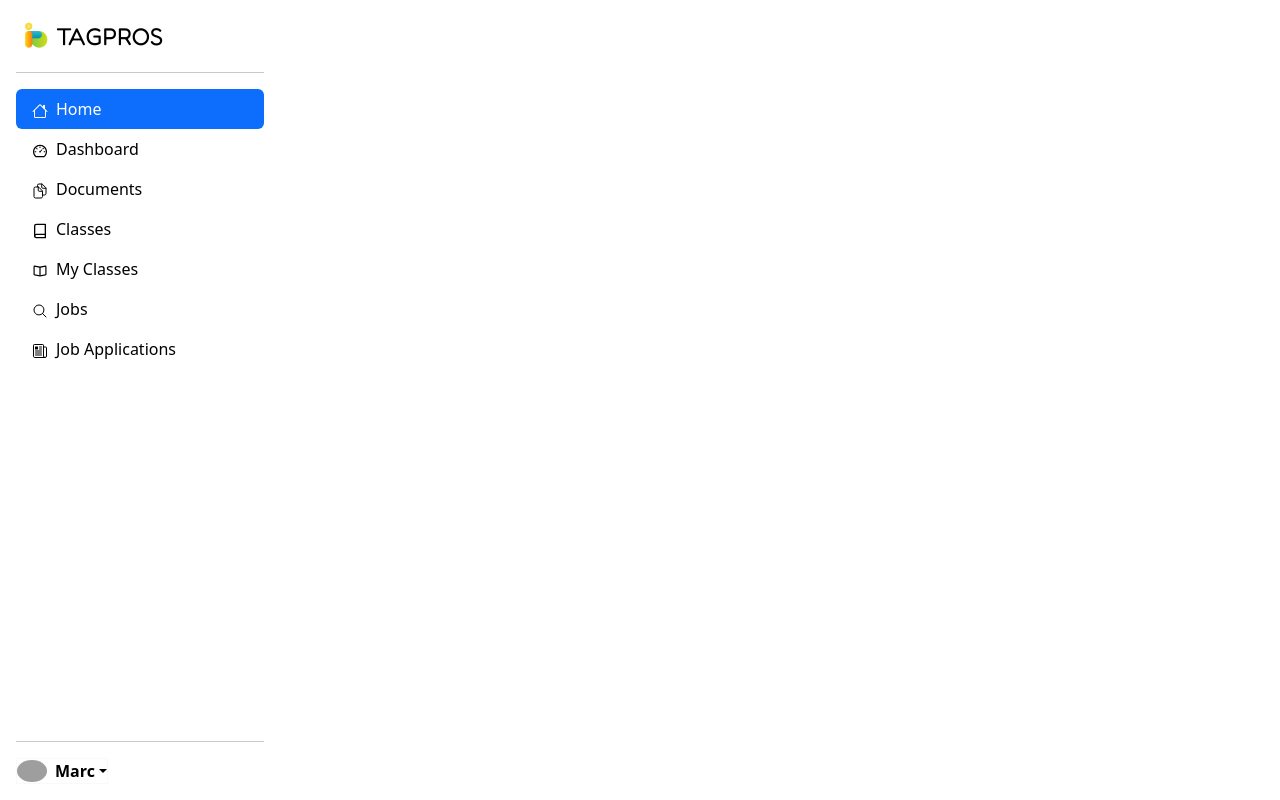
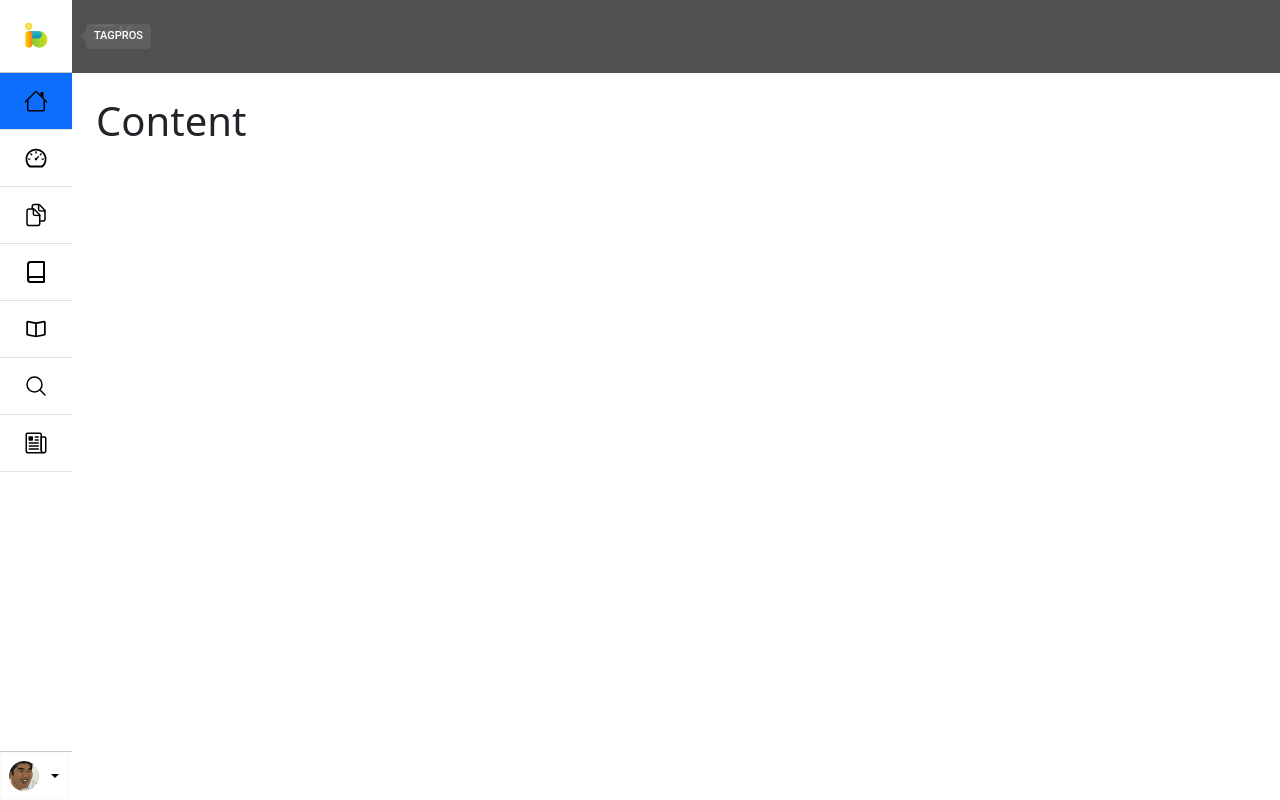
Before and after one commit to Mac12880/nextJSProject, a Next.js app in the folder app/: page /login in a window 1280 px wide. Built offline with nearby package versions, Linux system fonts and the light colour scheme; grey boxes are pictures that could not be loaded.

Commit message:
small navbar

```diff
--- a/app/components/loginNavbar.js
+++ b/app/components/loginNavbar.js
@@ -5,6 +5,8 @@ import { IoDocumentsOutline, IoNewspaperOutline } from "react-icons/io5"
 import { FiBook } from "react-icons/fi"
 import { IoMdBook } from "react-icons/io"
 import { HiOutlineMagnifyingGlass } from "react-icons/hi2"
+
+
 
 const LoginNavbar = () => {
   const [toggler, setToggler] = useState(false)
@@ -22,8 +24,8 @@ const LoginNavbar = () => {
         <hr />
         <ul className='nav nav-pills flex-column mb-auto'>
           <li className='nav-item'>
-            <a href='#' className='nav-link link-body-emphasis active'>
-              <BsHouse className='loginNavbarIcon bi pe-none me-2' />
+            <a href='#' className='nav-link link-body-emphasis active text-black'>
+              <BsHouse className='loginNavbarIcon bi pe-none me-2 ' />
               Home
             </a>
           </li>
@@ -70,7 +72,7 @@ const LoginNavbar = () => {
           className='d-flex align-items-center link-body-emphasis text-decoration-none dropdown-toggle text-black border border-light bg-white'
           onClick={handleToggle}
           >
-            <img src="https://github.com/mdo.png"
+            <img src="/profile.jpg"
             className='rounded-circle me-2 loginProfilePic'>
             </img>
             <strong>Marc</strong>
--- /dev/null
+++ b/app/components/sLoginNavbar.js
@@ -0,0 +1,110 @@
+import React, { useState } from 'react'
+import { BsHouse } from "react-icons/bs"
+import { AiOutlineDashboard } from "react-icons/ai"
+import { IoDocumentsOutline, IoNewspaperOutline } from "react-icons/io5"
+import { FiBook } from "react-icons/fi"
+import { IoMdBook } from "react-icons/io"
+import { HiOutlineMagnifyingGlass } from "react-icons/hi2"
+import { Tooltip} from '@mui/material'
+// import DeleteIcon from 'mui/icons-material/Delete'
+
+const SLoginNavbar = () => {
+    const [toggler, setToggler] = useState(false)
+
+    const handleToggle = () => {
+    setToggler((currentState) => !currentState)
+    // console.log("clicked")
+    }
+    return (
+        <div className='sloginNavbar d-flex flex-column flex-shrink-0 bg-body-tertiary'>
+            <Tooltip title="TAGPROS" placement="right" arrow>
+                <a href='/' className='d-block p-3 link-body-emphasis text-decoration-none'
+                data-bs-toggle='tooltip' data-bs-placement='right' data-bs-original-title='TAGPROS'>
+                    <img className="loginNavbarLogo" src="/tagproslogo.png" alt="TAGPROS" />
+                </a>
+            </Tooltip>
+            <hr className='m-0' />
+            <ul className='nav nav-pills flex-column mb-auto'>
+                <li className='nav-item'>
+                    <Tooltip title="Home" placement="right" arrow>
+                    <a href='#' className='nav-link active py-3 border-bottom rounded-0 d-flex justify-content-center'>
+                        <BsHouse className='sloginNavbarIcon bi pe-none text-black' />
+                    </a>
+                    </Tooltip>
+                </li>
+                <li className='nav-item'>
+                    <Tooltip title="Dashboard" placement="right" arrow>
+                    <a href='#' className='nav-link py-3 border-bottom rounded-0 d-flex justify-content-center'>
+                        <AiOutlineDashboard className='sloginNavbarIcon bi pe-none text-black' />
+                    </a>
+                    </Tooltip>
+                </li>
+                <li className='nav-item'>
+                    <Tooltip title="Documents" placement="right" arrow>
+                    <a href='#' className='nav-link py-3 border-bottom rounded-0 d-flex justify-content-center'>
+                        <IoDocumentsOutline className='sloginNavbarIcon bi pe-none text-black' />
+                    </a>
+                    </Tooltip>
+                </li>
+                <li className='nav-item'>
+                    <Tooltip title="Classes" placement="right" arrow>
+                    <a href='#' className='nav-link py-3 border-bottom rounded-0 d-flex justify-content-center'>
+                        <FiBook className='sloginNavbarIcon bi pe-none text-black' />
+                    </a>
+                    </Tooltip>
+                </li>
+                <li className='nav-item'>
+                    <Tooltip title="My Classes" placement="right" arrow>
+                    <a href='#' className='nav-link py-3 border-bottom rounded-0 d-flex justify-content-center'>
+                        <IoMdBook className='sloginNavbarIcon bi pe-none text-black' />
+                    </a>
+                    </Tooltip>
+                </li>
+                <li className='nav-item'>
+                    <Tooltip title="Jobs" placement="right" arrow>
+                    <a href='#' className='nav-link py-3 border-bottom rounded-0 d-flex justify-content-center'>
+                        <HiOutlineMagnifyingGlass className='sloginNavbarIcon bi pe-none text-black' />
+                    </a>
+                    </Tooltip>
+                </li>
+                <li className='nav-item'>
+                    <Tooltip title="Job Applications" placement="right" arrow>
+                    <a href='#' className='nav-link py-3 border-bottom rounded-0 d-flex justify-content-center'>
+                        <IoNewspaperOutline className='sloginNavbarIcon bi pe-none text-black' />
+                    </a>
+                    </Tooltip>
+                </li>
+            </ul>
+            <hr className='m-0'/>
+            <div className='dropdown'>
+                <button
+                className='d-flex align-items-center justify-content-center p-2 link-body-emphasis text-decoration-none dropdown-toggle border border-light bg-white'
+                onClick={handleToggle}
+                >
+                <img src="/profile.jpg"
+                className='rounded-circle me-2 loginProfilePic'>
+                </img>
+                {/* <strong>Marc</strong> */}
+                </button>
+                <ul className='dropdown-menu text-small shadow show sNavbarProfileDD'
+                style={{
+                display: toggler === false && 'none'
+                }}
+                data-popper-placement='top-start'>
+                <li>
+                    <a className='dropdown-item' href='#'>Profile</a>
+                </li>
+                <li>
+                    <hr className='dropdown-divider' />
+                </li>
+                <li>
+                    <a className='dropdown-item' href='#'>Sign Out</a>
+                </li>
+                </ul>
+            </div>
+            <div className='b-example-divider b-example-vr'></div>
+        </div>
+)
+}
+
+export default SLoginNavbar
--- a/app/package.json
+++ b/app/package.json
@@ -9,6 +9,9 @@
     "lint": "next lint"
   },
   "dependencies": {
+    "@emotion/react": "^11.10.8",
+    "@emotion/styled": "^11.10.8",
+    "@mui/material": "^5.12.2",
     "bootstrap": "^5.2.3",
     "eslint": "8.39.0",
     "eslint-config-next": "13.3.1",
--- a/app/pages/login.js
+++ b/app/pages/login.js
@@ -1,24 +1,30 @@
 import LoginNavbar from '@/components/loginNavbar'
+import SLoginNavbar from '@/components/sLoginNavbar'
 import React, { useState } from 'react'
-// import { BsHouse } from "react-icons/bs"
-// import { AiOutlineDashboard } from "react-icons/ai"
-// import { IoDocumentsOutline, IoNewspaperOutline } from "react-icons/io5"
-// import { FiBook } from "react-icons/fi"
-// import { IoMdBook } from "react-icons/io"
-// import { HiOutlineMagnifyingGlass } from "react-icons/hi2"
 
+import { RxHamburgerMenu } from "react-icons/rx"
+import { BiArrowToLeft, BiArrowToRight } from "react-icons/bi"
 
 const Login = () => {
-  const [SmallNavbar, setSmallNavbar] = useState(false)
+  const [smallNavbar, setSmallNavbar] = useState(true)
+
+  const handleSmallNavbar = () => {
+    setSmallNavbar((currentState) => !currentState)
+    console.log("clicked")
+  }
 
   return (
     <div className='d-flex flex-direction-row justify-content-start'>
-      <LoginNavbar />
+      {/* <Navbar /> */}
+      {smallNavbar ? (<SLoginNavbar />) : (<LoginNavbar />)}
+      <div className='w-100 dashboard'>
+        <div className='d-flex w-100 headerDashboard text-white'>
+          <RxHamburgerMenu className='sloginNavbarIcon'/>
+          <BiArrowToLeft className='sloginNavbarIcon'/>
+        </div>
+        <h1 className='m-2 p-3'>Content</h1>
+      </div>
 
-
-
-
-      <h1></h1>
     </div>
   )
 }
--- a/app/styles/globals.css
+++ b/app/styles/globals.css
@@ -131,8 +131,34 @@ a {
 }
 
 /* Login Navbar */
+.sloginNavbar{
+  width: 4.5rem;
+  height: 100vh;
+}
+.sloginNavbarIcon{
+  width: 24px;
+  height: 24px;
+}
+.sNavbarProfileDD{
+  inset: auto auto 0px 0px;
+  margin: 0px;
+  transform: translate(0px, -50.4444px);
+  box-shadow: 0 0.5rem 1rem rgba(0, 0, 0, 0.15);
+  z-index: 1000;
+  min-width: 10rem;
+  padding: 0.5rem 0;
+  margin: 0;
+  font-size: 1rem;
+  color: #212529;
+  text-align: left;
+  list-style: none;
+  background-color: #fff;
+  background-clip: padding-box;
+  border: 1px solid;
+  border-radius: 0.375rem;
+}
 .loginNavbar{
-  width: 280px;
+  width: auto;
   height: 100vh;
 }
 .loginNavbarLogo{
@@ -168,10 +194,17 @@ a {
   border-radius: 0.375rem;
 }
 
+
+
+
 /* Login Dashboard */
 .dashboard{
   width: 80%;
-  padding: 3vw;
+}
+.headerDashboard{
+  height: 73px;
+  padding: 20px;
+  background-color: #505050;
 }
 
 
```
Also changed, not shown: app/components/tooltip.js (added, +17 -0 lines), app/public/profile.jpg (added), 1 other file (tests, documents, lock files or other folders).
